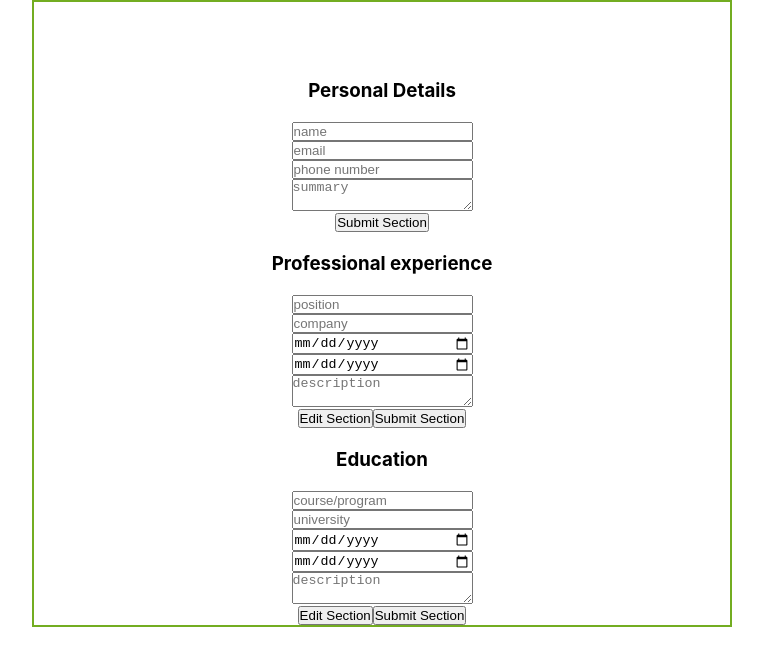
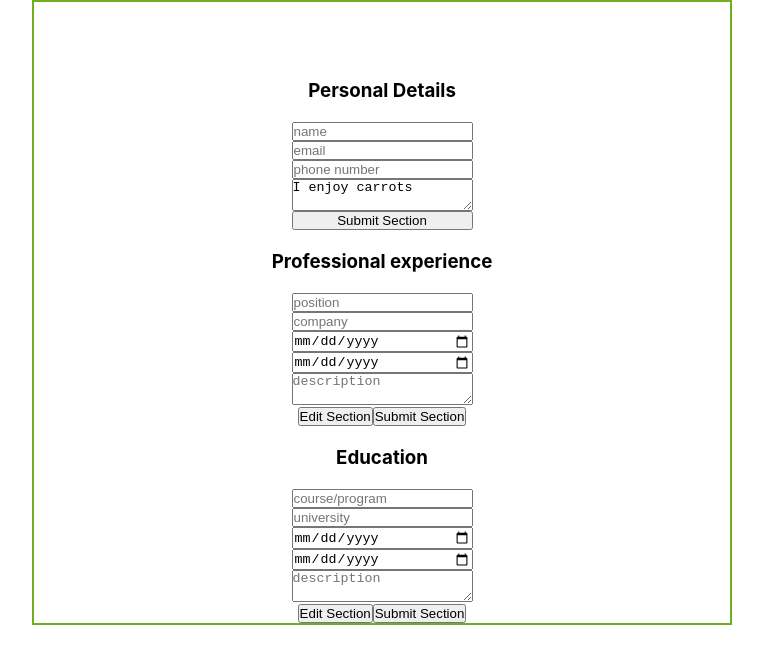
Before and after one commit to hebiscus/cv-react-builder, a React (Create React App) app: page / in a window 1280 px wide. Shown: the top 666 px of the page, without its empty margins (258-1021 px from the left). Built offline with nearby package versions, Linux system fonts and the light colour scheme.

Commit message:
general info basic form switch between finished

```diff
--- a/src/components/GeneralInfo.js
+++ b/src/components/GeneralInfo.js
@@ -27,8 +27,13 @@ class GeneralInfo extends Component {
         });
     }
 
-    handleSubmit() {
-        const inputsArray = [this.state.name, this.state.email, this.state.number, this.state.summary];
+    handleSubmit(e) {
+        if (this.state.name === "" || this.state.email === "" || this.state.number === "") {
+            return;
+        }
+        e.preventDefault();
+        const summary = this.state.summary === "" ? "I enjoy carrots" : this.state.summary;
+        const inputsArray = [this.state.name, this.state.email, this.state.number, summary];
         if (this.state.savedInputs.length === 0) {
             this.setState({
                 submitStatus: "submitted",
@@ -53,12 +58,12 @@ class GeneralInfo extends Component {
             {editStatus
             ? <div className='general-edit'>
                 <form className='general-form'>
-                <input name='name' type='text' placeholder="name" onChange={this.onInputChange}></input>
-                <input name='email' type='email' placeholder="email" onChange={this.onInputChange}></input>
-                <input name='number' type='tel' placeholder="phone number" onChange={this.onInputChange}></input>
-                <textarea name='summary' placeholder="summary" onChange={this.onInputChange}></textarea>
+                <input name='name' type='text' placeholder="name" value={this.state.name} onChange={this.onInputChange} required></input>
+                <input name='email' type='email' placeholder="email" value={this.state.email} onChange={this.onInputChange} required></input>
+                <input name='number' type='tel' placeholder="phone number" value={this.state.number} onChange={this.onInputChange} required></input>
+                <textarea name='summary' placeholder="summary" onChange={this.onInputChange} defaultValue={this.state.summary || "I enjoy carrots"}></textarea>
+                <button type='submit' onClick={this.handleSubmit}>Submit Section</button>
                 </form>
-                <button onClick={this.handleSubmit}>Submit Section</button>
             </div>
             : <div className='general-submitted'>
                 {sectionInputs.map(input => {
```
